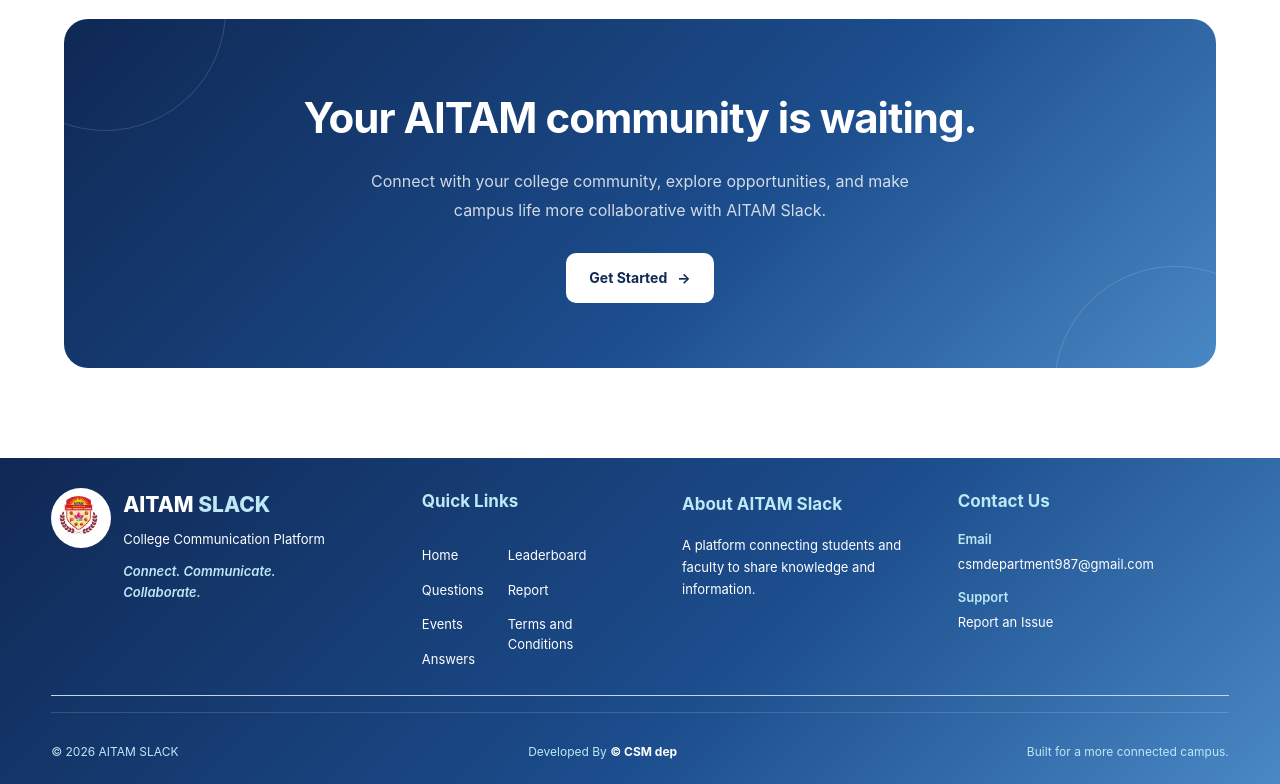
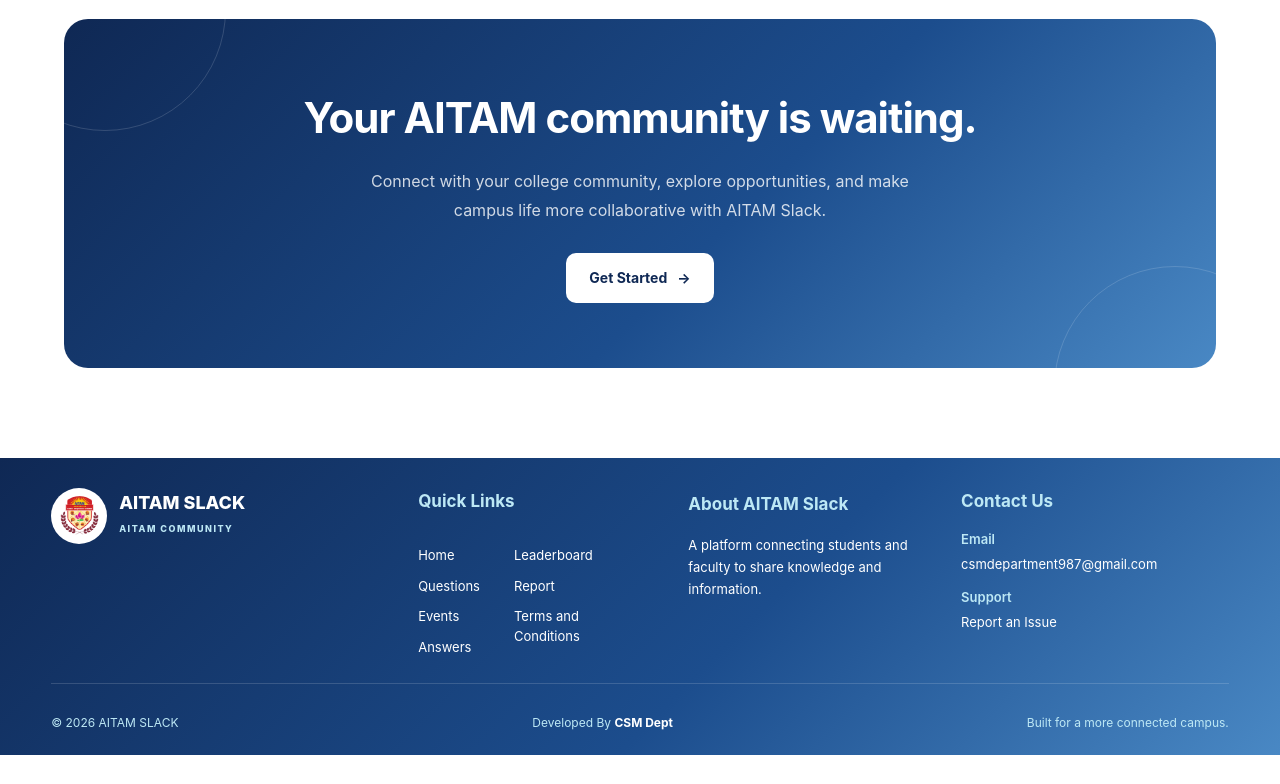
Before and after one commit to Bhargavipogiri/AITAMslack, a PHP site: page /index.php in a window 1280 px wide. Shown: the part 4126-4910 px from the top of the page. After the commit the page ends 4881 px from the top, so only its background shows below. Run offline with PHP 8.4, Linux system fonts and the light colour scheme.

Commit message:
FOOTER MODIFIED

```diff
--- a/footer.php
+++ b/footer.php
@@ -6,19 +6,20 @@
         <!-- Brand Section -->
         <div class="footer-brand">
 
+            <a href="index.php" class="footer-brand-link">
                 <div class="footer-logo-box">
-                <img src="./assets/images/logo.png"
+                    <img src="assets/images/logo.png"
                          alt="AITAM College Logo"
+                         width="44"
+                         height="44"
                          class="footer-logo">
                 </div>
 
                 <div class="footer-brand-text">
-                <h2>AITAM <span>SLACK</span></h2>
-                <p>College Communication Platform</p>
-                <p class="footer-tagline">
-                    Connect. Communicate. Collaborate.
-                </p>
+                    <h2>AITAM SLACK</h2>
+                    <span>AITAM COMMUNITY</span>
                 </div>
+            </a>
 
         </div>
 
@@ -81,8 +82,7 @@
 
     </div>
 
-    <!-- Divider -->
-    <div class="footer-divider"></div>
+
 
     <!-- Bottom Section -->
     <div class="footer-bottom">
@@ -91,9 +91,18 @@
             &copy; <?php echo date("Y"); ?> AITAM SLACK
         </p>
 
-        <p>
-            Developed By <strong>© CSM dep</strong>
-        </p>
+        <details class="footer-developer">
+            <summary>Developed By <strong>CSM Dept</strong></summary>
+            <ul class="footer-student-menu" aria-label="Student developers">
+                <li>YAJNESWARARAO</li>
+                <li>PURNACHNADRARAO</li>
+                <li>LOKESH</li>
+                <li>BHARGAVI</li>
+                <li>LEKHANAPRIYA</li>
+                <li>JAHNAVI</li>
+                <li>POOJITHA</li>
+            </ul>
+        </details>
 
         <p>
             Built for a more connected campus.
@@ -132,50 +141,63 @@
 /* Brand Section */
 .footer-brand {
     display: flex;
-    align-items: flex-start;
+    align-items: center;
     gap: 12px;
 }
 
+.footer-brand-link {
+    display: flex;
+    align-items: center;
+    gap: 12px;
+    flex-shrink: 0;
+    text-decoration: none;
+    transition: var(--transition-fast);
+}
+
+.main-footer .footer-brand-link:hover,
+.main-footer .footer-brand-link:focus-visible {
+    transform: none;
+}
+
 .footer-logo-box {
-    width: 60px;
-    height: 60px;
-    min-width: 60px;
-    background: var(--bg-surface);
+    width: 56px;
+    height: 56px;
+    flex: 0 0 56px;
+    display: grid;
+    place-items: center;
+    padding: 5px;
+    overflow: hidden;
+    border: 0;
     border-radius: 50%;
-    padding: 5px;
+    background: var(--color-white);
     box-sizing: border-box;
 }
 
 .footer-logo {
+    display: block;
     width: 100%;
     height: 100%;
     object-fit: contain;
-    border-radius: 50%;
+    object-position: center;
 }
 
 .footer-brand-text h2 {
     color: var(--text-on-brand);
-    font-size: 21px;
-    margin: 0 0 7px;
+    margin: 0;
+    font-size: 18px;
     font-weight: 800;
+    line-height: 1.2;
+    letter-spacing: normal;
+    text-transform: none;
 }
 
-.footer-brand-text h2 span {
+.footer-brand-text span {
     color: var(--color-accent);
-}
-
-.footer-brand-text p {
-    color: var(--text-on-brand);
-    font-size: 13px;
-    line-height: 1.6;
-    margin: 5px 0;
-}
-
-.footer-brand-text .footer-tagline {
-    color: var(--color-accent);
-    font-weight: 600;
-    font-style: italic;
-    margin-top: 12px;
+    font-size: 9px;
+    font-weight: 800;
+    letter-spacing: 1.5px;
+    line-height: 1.2;
+    text-transform: none;
 }
 
 /* Footer Headings */
@@ -200,14 +222,14 @@
 .footer-links-columns {
     display: grid;
     grid-template-columns: max-content max-content;
-    column-gap: 24px;
+    column-gap: 34px;
     align-items: start;
 }
 
 .footer-links-column {
     display: flex;
     flex-direction: column;
-    gap: 7px;
+    gap: 3px;
 }
 
 .footer-links a {
@@ -225,16 +247,11 @@
 }
 
 .footer-links a:hover {
-    color: var(--color-navy-950);
-    background: var(--color-accent);
-    text-decoration: underline;
-    text-decoration-thickness: 1px;
-    text-underline-offset: 3px;
+    color: var(--color-accent);
 }
 
 .footer-links a:focus-visible {
-    color: var(--color-navy-950);
-    background: var(--color-accent);
+    color: var(--color-accent);
     outline: 2px solid var(--text-on-brand);
     outline-offset: 2px;
 }
@@ -274,12 +291,8 @@
     color: var(--color-accent);
 }
 
-/* Divider */
-.footer-divider {
-    max-width: 1300px;
-    margin: 0 auto 16px;
-    height: 1px;
-    background: var(--border-strong);
+.main-footer a:hover {
+    transform: translateY(-2px);
 }
 
 /* Bottom Footer */
@@ -301,6 +314,72 @@
 
 .footer-bottom strong {
     color: var(--text-on-brand);
+}
+
+.footer-developer {
+    position: relative;
+    display: inline-block;
+    margin: 5px 0;
+    color: var(--color-accent);
+    font-size: 12px;
+}
+
+.footer-developer summary {
+    cursor: pointer;
+    list-style: none;
+}
+
+.footer-developer summary::-webkit-details-marker {
+    display: none;
+}
+
+.footer-developer summary:focus-visible {
+    outline: 2px solid var(--color-accent);
+    outline-offset: 3px;
+    border-radius: var(--radius-sm);
+}
+
+.footer-student-menu {
+    position: absolute;
+    z-index: 5;
+    left: 50%;
+    bottom: calc(100% + 10px);
+    display: grid;
+    grid-template-columns: repeat(2, minmax(0, 1fr));
+    gap: 2px 6px;
+    width: max-content;
+    max-width: calc(100vw - 32px);
+    margin: 0;
+    padding: 8px;
+    border: 1px solid var(--border-default);
+    border-radius: var(--radius-md);
+    background: var(--bg-surface);
+    box-shadow: var(--shadow-md);
+    list-style: none;
+    opacity: 0;
+    visibility: hidden;
+    pointer-events: none;
+    transform: translateX(-50%) translateY(6px);
+    transition: opacity 160ms ease, transform 160ms ease, visibility 0s linear 160ms;
+}
+
+.footer-student-menu li {
+    padding: 5px 7px;
+    border-radius: var(--radius-sm);
+    color: var(--text-primary);
+    font-size: 12px;
+    line-height: 1.3;
+    white-space: nowrap;
+}
+
+.footer-developer:hover .footer-student-menu,
+.footer-developer:focus-within .footer-student-menu,
+.footer-developer[open] .footer-student-menu {
+    opacity: 1;
+    visibility: visible;
+    pointer-events: auto;
+    transform: translateX(-50%) translateY(0);
+    transition: opacity 160ms ease, transform 160ms ease, visibility 0s;
 }
 
 /* Tablet Responsive */
@@ -357,6 +436,14 @@
         font-size: 12px;
     }
 
+    .footer-brand-text h2 {
+        font-size: 15px;
+    }
+
+    .footer-brand-text span {
+        font-size: 8px;
+    }
+
 }
 
 </style>
```
Lines whose indentation alone changed are shown as unchanged.
